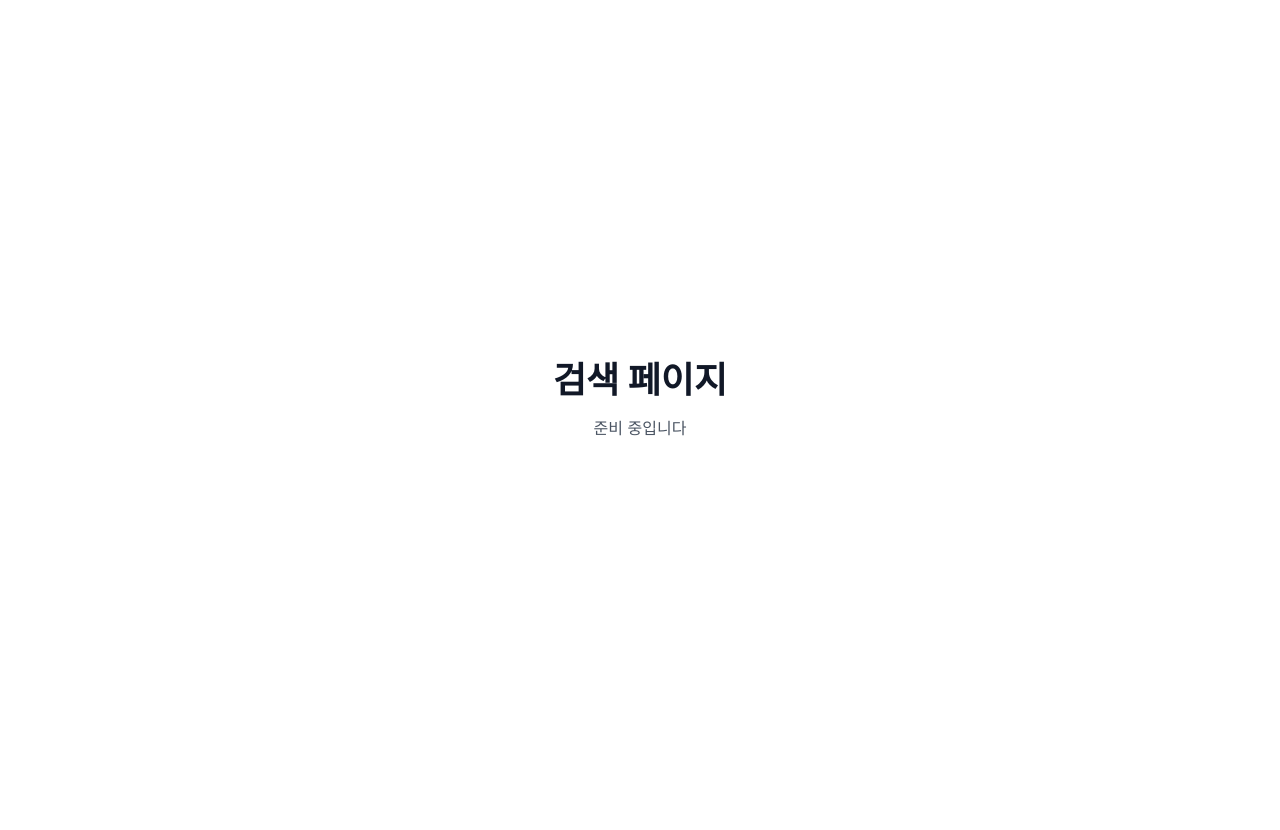
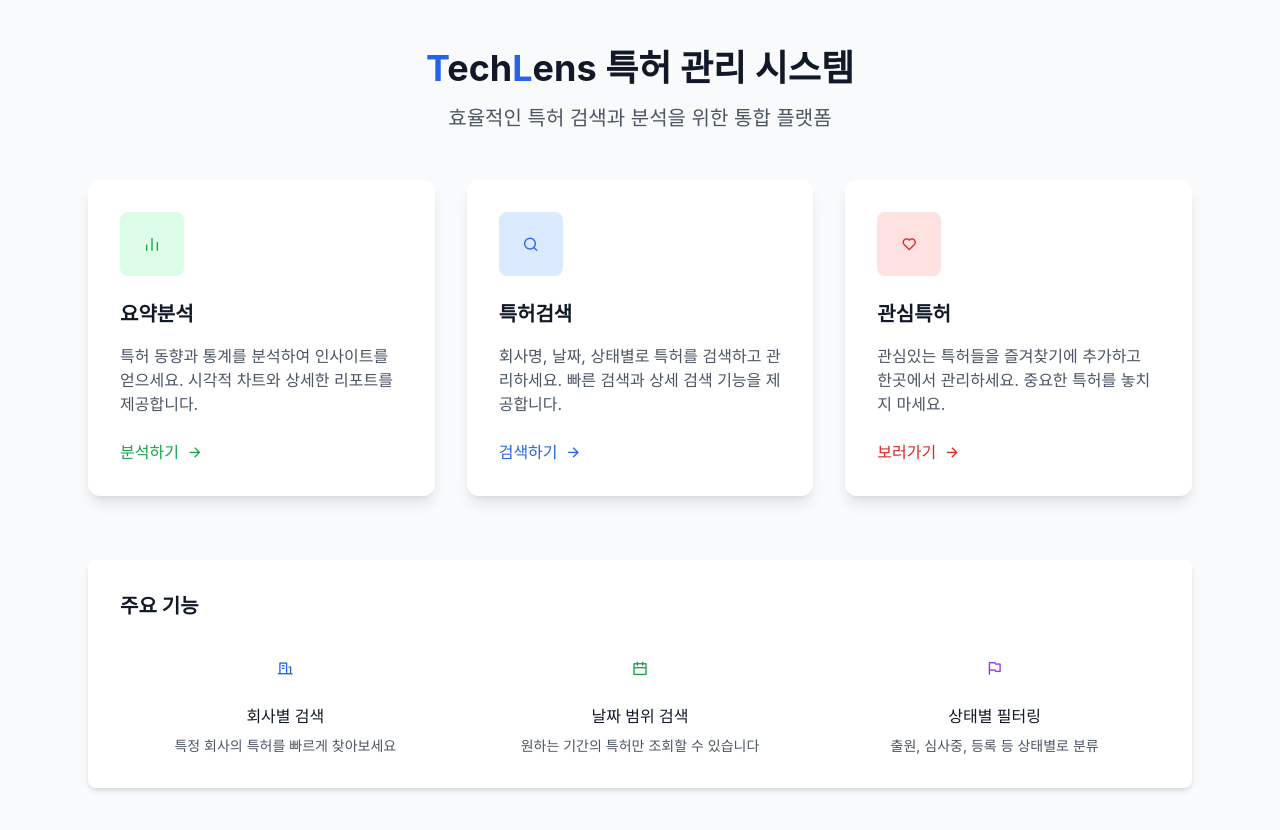
Before and after one commit to Douzone-Keycom-Internship-woohyun-2025/Frontend, a React (Vite) app: page /login in a window 1280 px wide. Both pictures are taken after a click on the button "로그인". Shown: the top 830 px of the page. Before the commit the page ends 800 px from the top, so only its background shows below. Built offline with nearby package versions, Linux system fonts and the light colour scheme.

Commit message:
feat: home화면 구현 및 연결

```diff
--- a/src/App.tsx
+++ b/src/App.tsx
@@ -1,6 +1,7 @@
 import { BrowserRouter, Routes, Route, Navigate } from "react-router-dom";
 import LoginPage from "./pages/LoginPage";
 import ProtectedRoute from "./components/ProtecteedRoute/ProtectedRoute";
+import HomePage from "./pages/HomePage";
 
 function App() {
   return (
@@ -11,14 +12,7 @@ function App() {
           path="/search"
           element={
             <ProtectedRoute>
-              <div className="min-h-screen bg-white flex items-center justify-center">
-                <div className="text-center">
-                  <h1 className="text-4xl font-bold text-gray-900 mb-4">
-                    검색 페이지
-                  </h1>
-                  <p className="text-gray-600">준비 중입니다</p>
-                </div>
-              </div>
+              <HomePage />
             </ProtectedRoute>
           }
         />
--- /dev/null
+++ b/src/pages/HomePage.tsx
@@ -0,0 +1,113 @@
+import { Link } from "react-router-dom";
+
+export default function HomePage() {
+  return (
+    <div className="min-h-screen bg-gray-50">
+      <div className="max-w-6xl mx-auto px-6 py-12">
+        <div className="text-center mb-12">
+          <h1 className="text-4xl font-bold text-gray-900 mb-4">
+            <span className="text-blue-600">T</span>ech
+            <span className="text-blue-600">L</span>ens 특허 관리 시스템
+          </h1>
+          <p className="text-xl text-gray-600">
+            효율적인 특허 검색과 분석을 위한 통합 플랫폼
+          </p>
+        </div>
+
+        <div className="grid grid-cols-1 md:grid-cols-2 lg:grid-cols-3 gap-8">
+          <div className="bg-white rounded-xl shadow-lg hover:shadow-xl transition-shadow duration-300 overflow-hidden group cursor-pointer">
+            <Link to="/summary" className="block">
+              <div className="p-8">
+                <div className="w-16 h-16 bg-green-100 rounded-lg flex items-center justify-center mb-6 group-hover:bg-green-200 transition-colors duration-300">
+                  <i className="ri-bar-chart-line w-8 h-8 flex items-center justify-center text-green-600"></i>
+                </div>
+                <h3 className="text-xl font-bold text-gray-900 mb-4">
+                  요약분석
+                </h3>
+                <p className="text-gray-600 mb-6">
+                  특허 동향과 통계를 분석하여 인사이트를 얻으세요. 시각적 차트와
+                  상세한 리포트를 제공합니다.
+                </p>
+                <div className="flex items-center text-green-600 font-medium">
+                  <span>분석하기</span>
+                  <i className="ri-arrow-right-line w-4 h-4 flex items-center justify-center ml-2 group-hover:translate-x-1 transition-transform duration-300"></i>
+                </div>
+              </div>
+            </Link>
+          </div>
+
+          <div className="bg-white rounded-xl shadow-lg hover:shadow-xl transition-shadow duration-300 overflow-hidden group cursor-pointer">
+            <Link to="/patent-search" className="block">
+              <div className="p-8">
+                <div className="w-16 h-16 bg-blue-100 rounded-lg flex items-center justify-center mb-6 group-hover:bg-blue-200 transition-colors duration-300">
+                  <i className="ri-search-line w-8 h-8 flex items-center justify-center text-blue-600"></i>
+                </div>
+                <h3 className="text-xl font-bold text-gray-900 mb-4">
+                  특허검색
+                </h3>
+                <p className="text-gray-600 mb-6">
+                  회사명, 날짜, 상태별로 특허를 검색하고 관리하세요. 빠른 검색과
+                  상세 검색 기능을 제공합니다.
+                </p>
+                <div className="flex items-center text-blue-600 font-medium">
+                  <span>검색하기</span>
+                  <i className="ri-arrow-right-line w-4 h-4 flex items-center justify-center ml-2 group-hover:translate-x-1 transition-transform duration-300"></i>
+                </div>
+              </div>
+            </Link>
+          </div>
+
+          <div className="bg-white rounded-xl shadow-lg hover:shadow-xl transition-shadow duration-300 overflow-hidden group cursor-pointer">
+            <Link to="/favorites" className="block">
+              <div className="p-8">
+                <div className="w-16 h-16 bg-red-100 rounded-lg flex items-center justify-center mb-6 group-hover:bg-red-200 transition-colors duration-300">
+                  <i className="ri-heart-line w-8 h-8 flex items-center justify-center text-red-600"></i>
+                </div>
+                <h3 className="text-xl font-bold text-gray-900 mb-4">
+                  관심특허
+                </h3>
+                <p className="text-gray-600 mb-6">
+                  관심있는 특허들을 즐겨찾기에 추가하고 한곳에서 관리하세요.
+                  중요한 특허를 놓치지 마세요.
+                </p>
+                <div className="flex items-center text-red-600 font-medium">
+                  <span>보러가기</span>
+                  <i className="ri-arrow-right-line w-4 h-4 flex items-center justify-center ml-2 group-hover:translate-x-1 transition-transform duration-300"></i>
+                </div>
+              </div>
+            </Link>
+          </div>
+        </div>
+
+        <div className="mt-16 bg-white rounded-lg shadow-md p-8">
+          <h3 className="text-xl font-semibold text-gray-900 mb-6">
+            주요 기능
+          </h3>
+          <div className="grid grid-cols-1 md:grid-cols-3 gap-6">
+            <div className="text-center">
+              <i className="ri-building-line w-12 h-12 flex items-center justify-center text-blue-600 mx-auto mb-3"></i>
+              <h4 className="font-medium text-gray-900 mb-2">회사별 검색</h4>
+              <p className="text-sm text-gray-600">
+                특정 회사의 특허를 빠르게 찾아보세요
+              </p>
+            </div>
+            <div className="text-center">
+              <i className="ri-calendar-line w-12 h-12 flex items-center justify-center text-green-600 mx-auto mb-3"></i>
+              <h4 className="font-medium text-gray-900 mb-2">날짜 범위 검색</h4>
+              <p className="text-sm text-gray-600">
+                원하는 기간의 특허만 조회할 수 있습니다
+              </p>
+            </div>
+            <div className="text-center">
+              <i className="ri-flag-line w-12 h-12 flex items-center justify-center text-purple-600 mx-auto mb-3"></i>
+              <h4 className="font-medium text-gray-900 mb-2">상태별 필터링</h4>
+              <p className="text-sm text-gray-600">
+                출원, 심사중, 등록 등 상태별로 분류
+              </p>
+            </div>
+          </div>
+        </div>
+      </div>
+    </div>
+  );
+}
```
